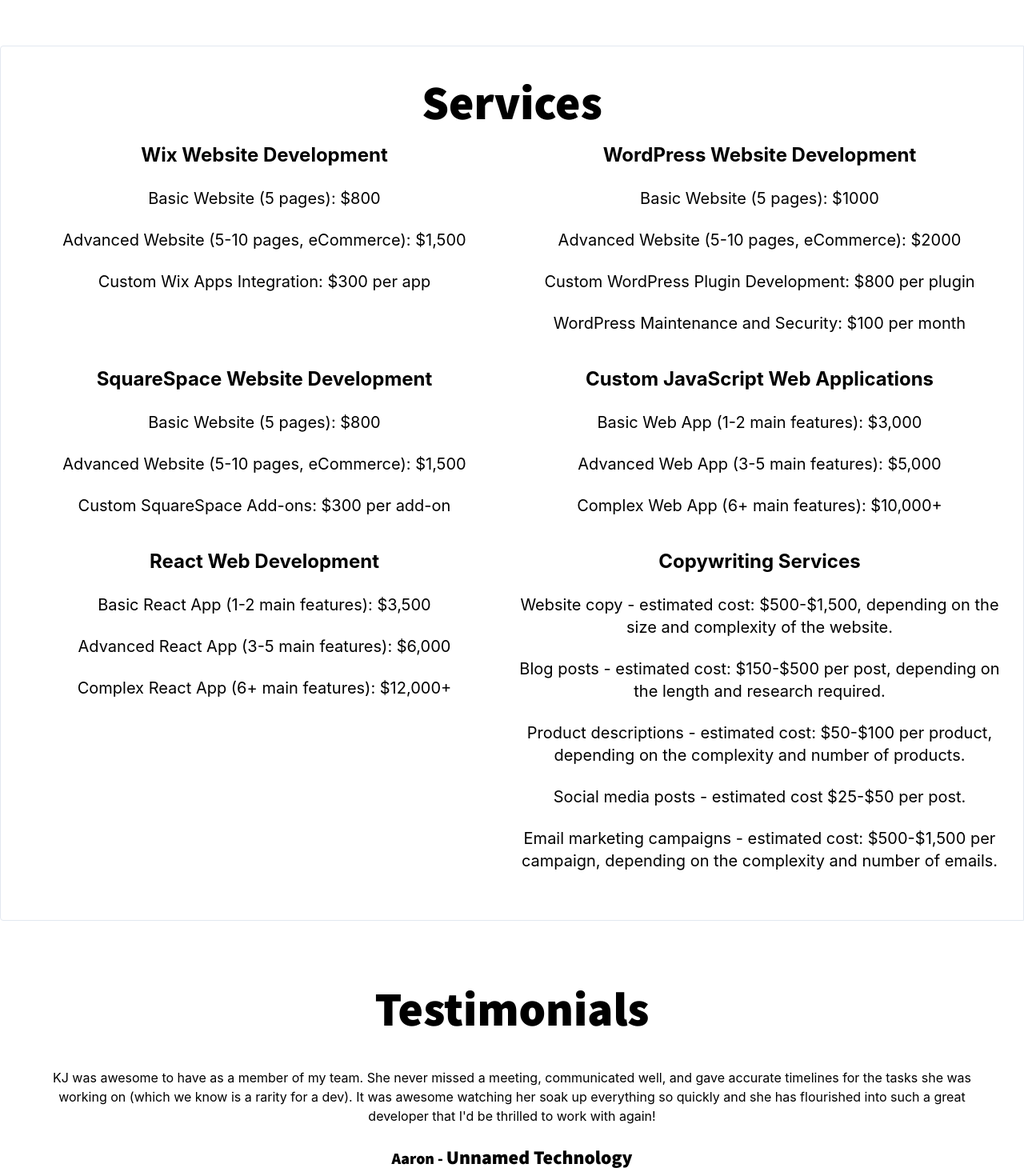
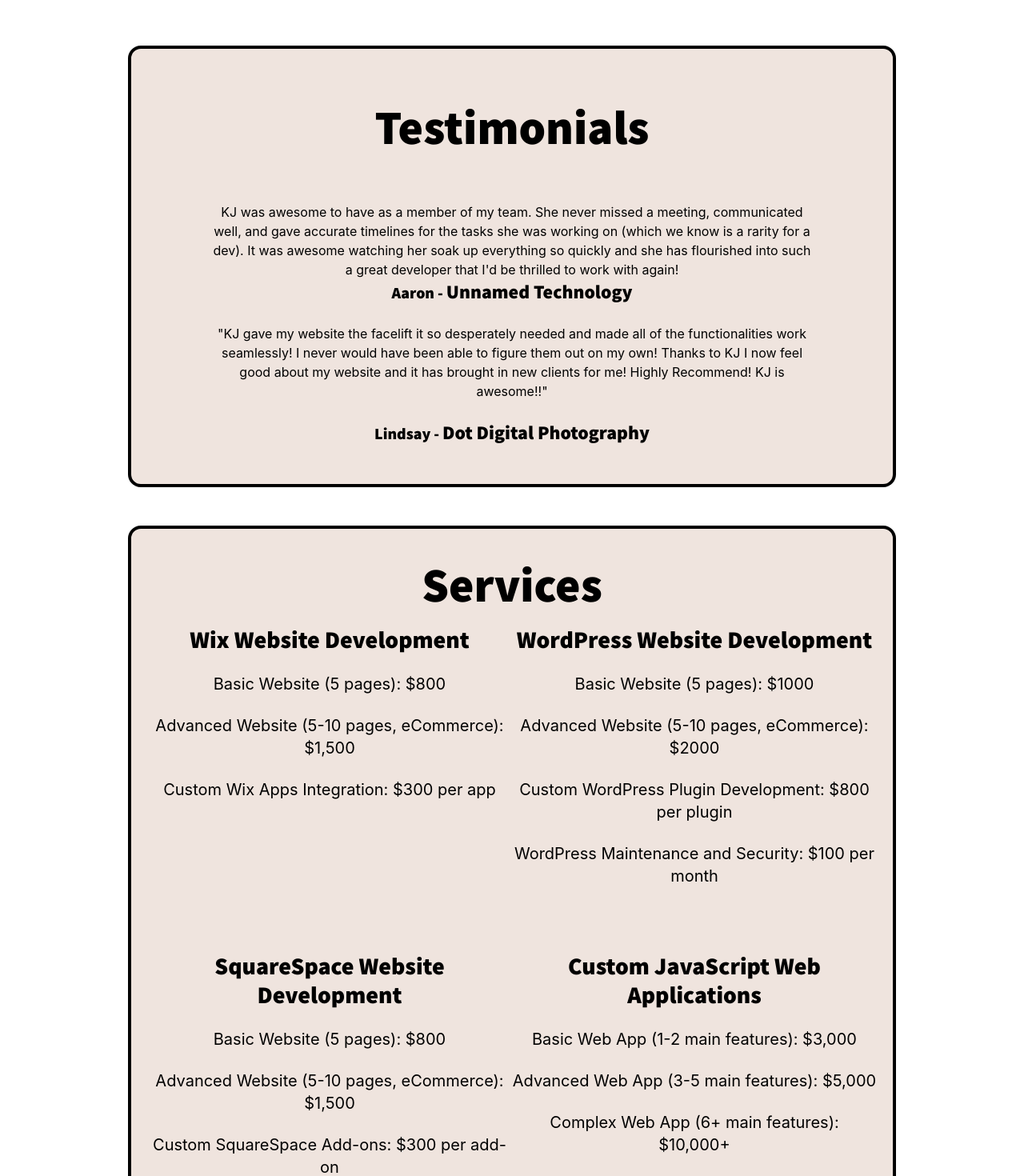
Before and after one commit to kjschelling/thekjcode, a React (Create React App) app: page / in a window 1280 px wide. Shown: the part 4560-6030 px from the top of the page at 80% size. Built offline with nearby package versions, Linux system fonts and the light colour scheme.

Commit message:
changed bg color for testimonials and services components, added black borders, fixed unneccessary spacing

```diff
--- a/src/App.jsx
+++ b/src/App.jsx
@@ -15,8 +15,8 @@
       <Hero />
       <About />
       <Projects />
+      <Testimonials />
       <Services />
-      <Testimonials />
       <Contact />
       <Footer />
     </div>
--- a/src/components/Services.jsx
+++ b/src/components/Services.jsx
@@ -5,10 +5,10 @@
   return (
     <div
       id="services"
-      className="max-w-sm w-full lg:max-w-full shadowlg xs:mx-auto bg-white rounded-l border p-5"
+      className="mt-12 shadowlg xs:mx-auto w-3/4 bg-beige rounded-2xl border-4 border-black mx-auto shadow-l border p-5"
     >
       <div className="w-full mx-auto">
-        <h2 className="md:text-6xl xs:text-4xl font-source mx-auto w-full h-auto my-5">
+        <h2 className="text-6xl  font-source mx-auto w-full h-auto my-5 my-12">
           Services
         </h2>
       </div>
@@ -19,9 +19,11 @@
         <div className="md:flex xs:grid-cols-1 mb-4">
           <br />
           {/* WIX DEVELOPMENT */}
-          <div className="w-1/2 h-auto xs:w-full">
+          <div className="w-1/2 h-auto xs:w-full mb-10">
             <ul className="">
-              <h2 className="text-2xl font-bold">Wix Website Development</h2>
+              <h2 className="text-3xl font-bold font-source">
+                Wix Website Development
+              </h2>
               <br />
               <li className="text-xl"> Basic Website (5 pages): $800</li>
               <br />
@@ -37,9 +39,9 @@
           <br />
 
           {/* WORDPRESS DEVELOPMENT */}
-          <div className="w-1/2 h-auto xs:w-full">
+          <div className="w-1/2 h-auto xs:w-full mb-10">
             <ul>
-              <h2 className="text-2xl font-bold">
+              <h2 className="text-3xl font-bold font-source">
                 WordPress Website Development
               </h2>
               <br />
@@ -64,9 +66,9 @@
         {/* row 2 container  */}
         <div className="md:flex mb-4 xs:grid-cols-1">
           {/* SQUARESPACE DEVELOPMENT */}
-          <div className="w-1/2 h-auto xs:w-full">
+          <div className="w-1/2 h-auto xs:w-full mb-10">
             <ul>
-              <h2 className="text-2xl font-bold">
+              <h2 className="text-3xl font-bold font-source">
                 SquareSpace Website Development
               </h2>
               <br />
@@ -84,9 +86,9 @@
           </div>
 
           {/* JAVASCRIPT DEVELOPMENT */}
-          <div className="w-1/2 h-auto xs:w-full">
+          <div className="w-1/2 h-auto xs:w-full mb-10">
             <ul>
-              <h2 className="text-2xl font-bold">
+              <h2 className="text-3xl font-bold font-source">
                 Custom JavaScript Web Applications
               </h2>
               <br />
@@ -109,9 +111,11 @@
         {/* row 3 container */}
         <div className="md:flex mb-4 xs:grid-cols-1 ">
           {/* REACT DEVELOPMENT */}
-          <div className="w-1/2 h-auto xs:w-full">
+          <div className="w-1/2 h-auto xs:w-full mb-10">
             <ul>
-              <h2 className="text-2xl font-bold">React Web Development</h2>
+              <h2 className="text-3xl font-bold font-source">
+                React Web Development
+              </h2>
               <br />
               <li className="text-xl">
                 Basic React App (1-2 main features): $3,500
@@ -129,9 +133,11 @@
           </div>
 
           {/* COPYWRITING SERVICES */}
-          <div className="w-1/2 h-auto xs:w-full">
+          <div className="w-1/2 h-auto xs:w-full mb-10">
             <ul>
-              <h2 className="text-2xl font-bold">Copywriting Services</h2>
+              <h2 className="text-3xl font-bold font-source">
+                Copywriting Services
+              </h2>
               <br />
               <li className="text-xl">
                 Website copy - estimated cost: $500-$1,500, depending on the
--- a/src/components/Testimonials.jsx
+++ b/src/components/Testimonials.jsx
@@ -2,44 +2,52 @@
 
 function Testimonials(props) {
   return (
-    <div className="w-full p-5 bg-white rounded-l shadow-1  px-10 mt-10">
-      <div className="w-full mx-auto">
-        <h2 className="md:text-6xl xs:text-4xl font-source mx-auto w-full h-auto my-5 ">
+    <div className="w-3/4  bg-beige rounded-2xl mx-auto border-4 border-black shadow-1 p-12">
+      <div className="w-full mx-auto pb-10">
+        <h2 className="text-6xl font-source mx-auto w-full h-auto mt-5 ">
           Testimonials
         </h2>
         <br />
       </div>
-      <p>
+      <div className=" grid md:grid-cols-2 xs:grid-cols-1">
+        <div className="col-span-2">
+          <p className="text-l px-12">
             KJ was awesome to have as a member of my team. She never missed a
-        meeting, communicated well, and gave accurate timelines for the tasks
-        she was working on (which we know is a rarity for a dev). It was awesome
-        watching her soak up everything so quickly and she has flourished into
-        such a great developer that I'd be thrilled to work with again!
-      </p>
-
+            meeting, communicated well, and gave accurate timelines for the
+            tasks she was working on (which we know is a rarity for a dev). It
+            was awesome watching her soak up everything so quickly and she has
+            flourished into such a great developer that I'd be thrilled to work
+            with again!
             <br />
-
-      <a href="https://unnamed.gg/" className="font-bold text-xl font-source">
+            <a
+              href="https://unnamed.gg/"
+              className="font-bold text-xl font-source"
+            >
               Aaron - <span className="text-2xl">Unnamed Technology</span>
             </a>
             <br />
             <br />
-
+          </p>
+        </div>
+        <div className="col-span-2">
           <p className="text-l px-12">
-        "KJ gave my website the facelift it so desperately needed and made all
-        of the functionalities work seamlessly! I never would have been able to
-        figure them out on my own! Thanks to KJ I now feel good about my website
-        and it has brought in new clients for me! Highly Recommend! KJ is
-        awesome!!"
+            "KJ gave my website the facelift it so desperately needed and made
+            all of the functionalities work seamlessly! I never would have been
+            able to figure them out on my own! Thanks to KJ I now feel good
+            about my website and it has brought in new clients for me! Highly
+            Recommend! KJ is awesome!!"
             <br />
             <br />
             <a
               href="https://www.dotdigitalphoto.com/"
               className="font-bold text-xl font-source"
             >
-          Lindsay - <span className="text-2xl">Dot Digital Photography</span>
+              Lindsay -{" "}
+              <span className="text-2xl">Dot Digital Photography</span>
             </a>
           </p>
+        </div>
+      </div>
     </div>
   );
 }
--- a/tailwind.config.js
+++ b/tailwind.config.js
@@ -11,6 +11,7 @@
       red: colors.red,
       black: colors.black,
       white: colors.white,
+      beige: "#efe4de",
     },
     screens: {
       xxs: "270px",
```
Lines whose indentation alone changed are shown as unchanged.
